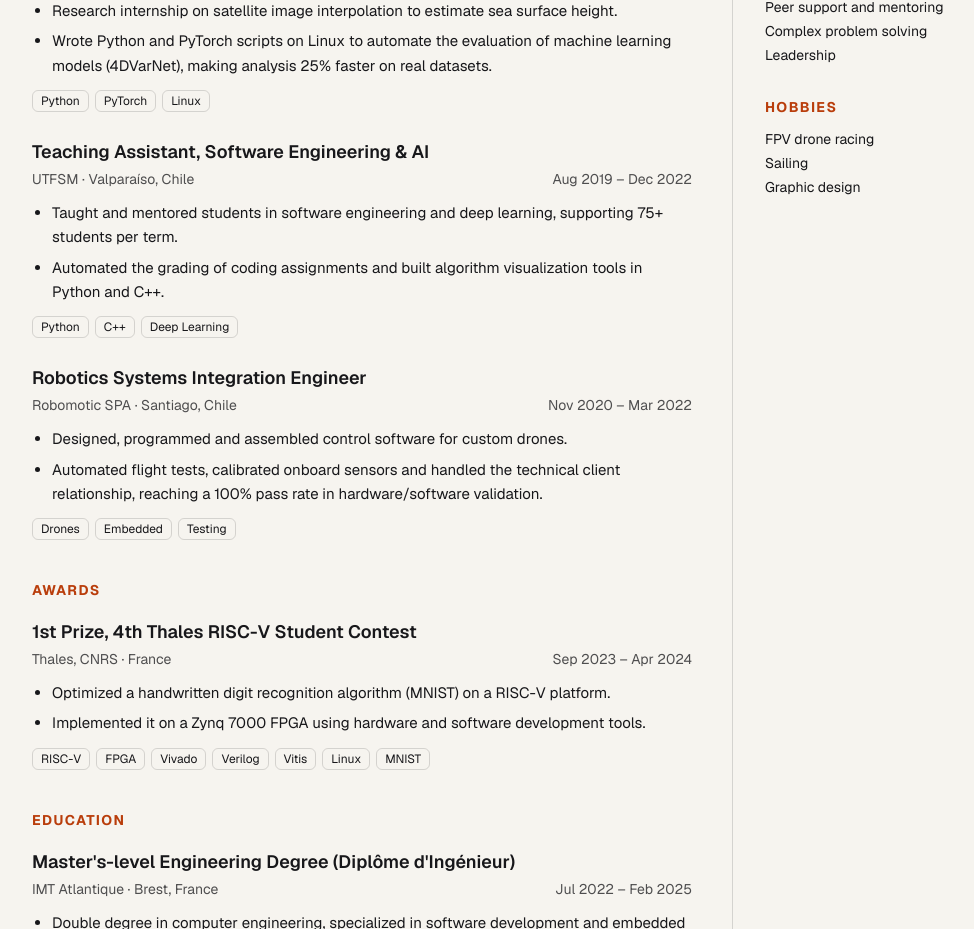
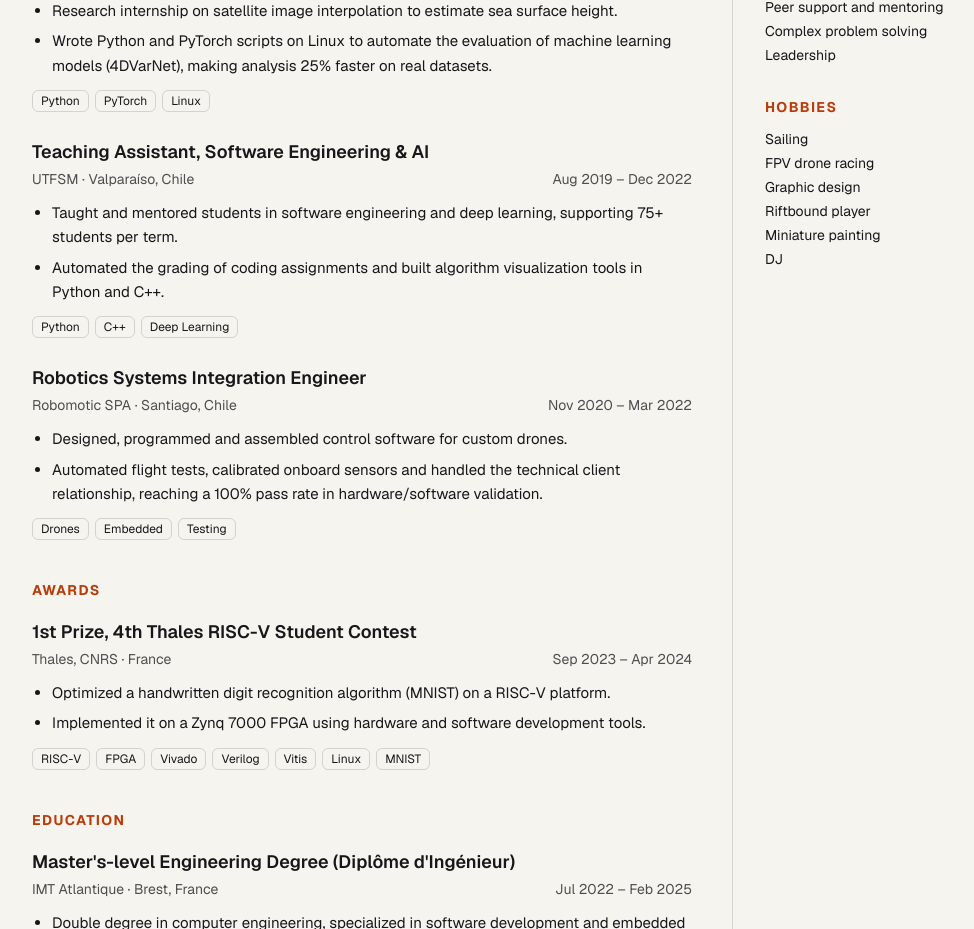
Before and after one commit to Opeiz/opeiz.com, a Next.js app: page /en/cv in a window 1280 px wide. Shown: the part 920-1849 px from the top of the page, without its empty margins (128-1102 px from the left). Built offline with nearby package versions, Linux system fonts and the light colour scheme.

Commit message:
feat: add Riftbound, miniature painting and DJ to hobbies
Co-Authored-By: Claude Opus 5.5 <noreply@anthropic.com>

```diff
--- a/src/components/Icon.tsx
+++ b/src/components/Icon.tsx
@@ -1,11 +1,14 @@
 import {
   Cpu,
+  Disc3,
   Drone,
   Globe,
   GraduationCap,
   Languages,
   Palette,
+  PaintbrushVertical,
   Sailboat,
+  Swords,
   Trophy,
   Users,
   type LucideIcon,
@@ -18,6 +21,9 @@ const ICONS: Record<IconName, LucideIcon> = {
   drone: Drone,
   sailboat: Sailboat,
   palette: Palette,
+  swords: Swords,
+  brush: PaintbrushVertical,
+  disc: Disc3,
   globe: Globe,
   languages: Languages,
   graduation: GraduationCap,
--- a/src/data/cv.ts
+++ b/src/data/cv.ts
@@ -30,7 +30,19 @@ export type Entry = {
 export type SkillGroup = { name: string; items: string[] };
 
 /** Icon names (the drawings live in src/components/Icon.tsx, data stays free of React). */
-export type IconName = "drone" | "sailboat" | "palette" | "globe" | "languages" | "graduation" | "trophy" | "users" | "cpu";
+export type IconName =
+  | "drone"
+  | "sailboat"
+  | "palette"
+  | "swords"
+  | "brush"
+  | "disc"
+  | "globe"
+  | "languages"
+  | "graduation"
+  | "trophy"
+  | "users"
+  | "cpu";
 
 /** Something with an icon and a sentence: hobbies, fun facts... */
 export type IconItem = { icon: IconName; title?: string; text: string };
@@ -412,6 +424,15 @@ const source: Source = {
   // DRAFT: make these sound like me
   hobbies: [
     {
+      icon: "sailboat",
+      title: { en: "Sailing", es: "Vela", fr: "Voile" },
+      text: {
+        en: "Skipper with the French Sailing Federation.",
+        es: "Patrón (skipper) de la Federación Francesa de Vela.",
+        fr: "Skipper à la Fédération Française de Voile.",
+      },
+    },
+    {
       icon: "drone",
       title: { en: "FPV drone racing", es: "Carreras de drones FPV", fr: "Course de drones FPV" },
       text: {
@@ -421,21 +442,39 @@ const source: Source = {
       },
     },
     {
-      icon: "sailboat",
-      title: { en: "Sailing", es: "Vela", fr: "Voile" },
-      text: {
-        en: "Skipper with the French Sailing Federation.",
-        es: "Patrón (skipper) de la Federación Francesa de Vela.",
-        fr: "Skipper à la Fédération Française de Voile.",
-      },
-    },
-    {
       icon: "palette",
       title: { en: "Graphic design", es: "Diseño gráfico", fr: "Design graphique" },
       text: {
         en: "My creative side, away from the code.",
         es: "Mi lado creativo, lejos del código.",
         fr: "Mon côté créatif, loin du code.",
+      },
+    },
+    {
+      icon: "swords",
+      title: { en: "Riftbound player", es: "Jugador de Riftbound", fr: "Joueur de Riftbound" },
+      text: {
+        en: "The League of Legends trading card game: building decks and planning every turn.",
+        es: "El juego de cartas coleccionables de League of Legends: armar mazos y planificar cada turno.",
+        fr: "Le jeu de cartes à collectionner de League of Legends : construire des decks et planifier chaque tour.",
+      },
+    },
+    {
+      icon: "brush",
+      title: { en: "Miniature painting", es: "Pintura de miniaturas", fr: "Peinture de figurines" },
+      text: {
+        en: "Bringing tiny figures to life, one brushstroke at a time.",
+        es: "Dar vida a figuras diminutas, pincelada a pincelada.",
+        fr: "Donner vie à de toutes petites figurines, un coup de pinceau à la fois.",
+      },
+    },
+    {
+      icon: "disc",
+      title: { en: "DJ", es: "DJ", fr: "DJ" },
+      text: {
+        en: "Mixing tracks and reading the room from behind the decks.",
+        es: "Mezclar canciones y leer a la pista desde las tornamesas.",
+        fr: "Mixer des morceaux et sentir la piste depuis les platines.",
       },
     },
   ],
```
